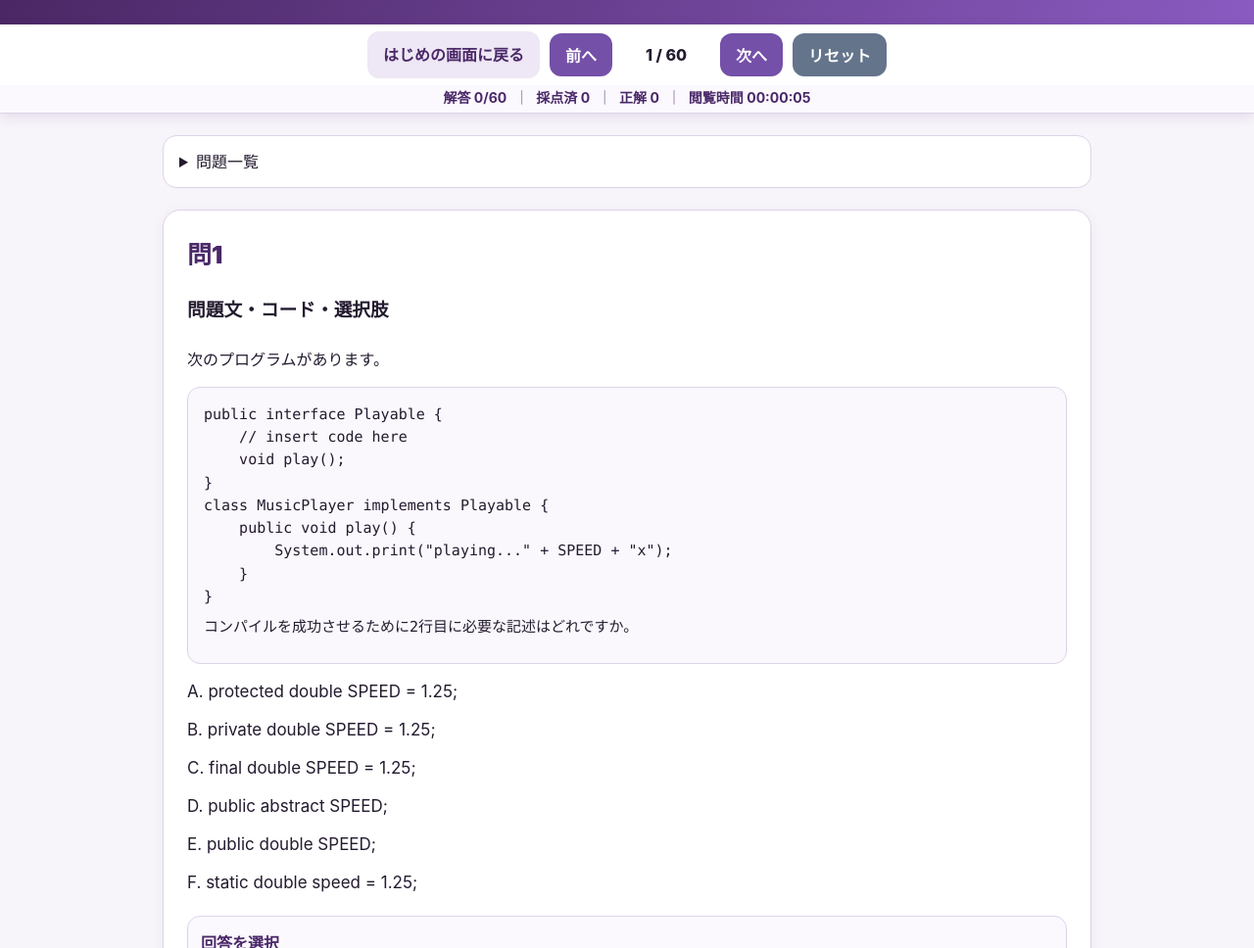
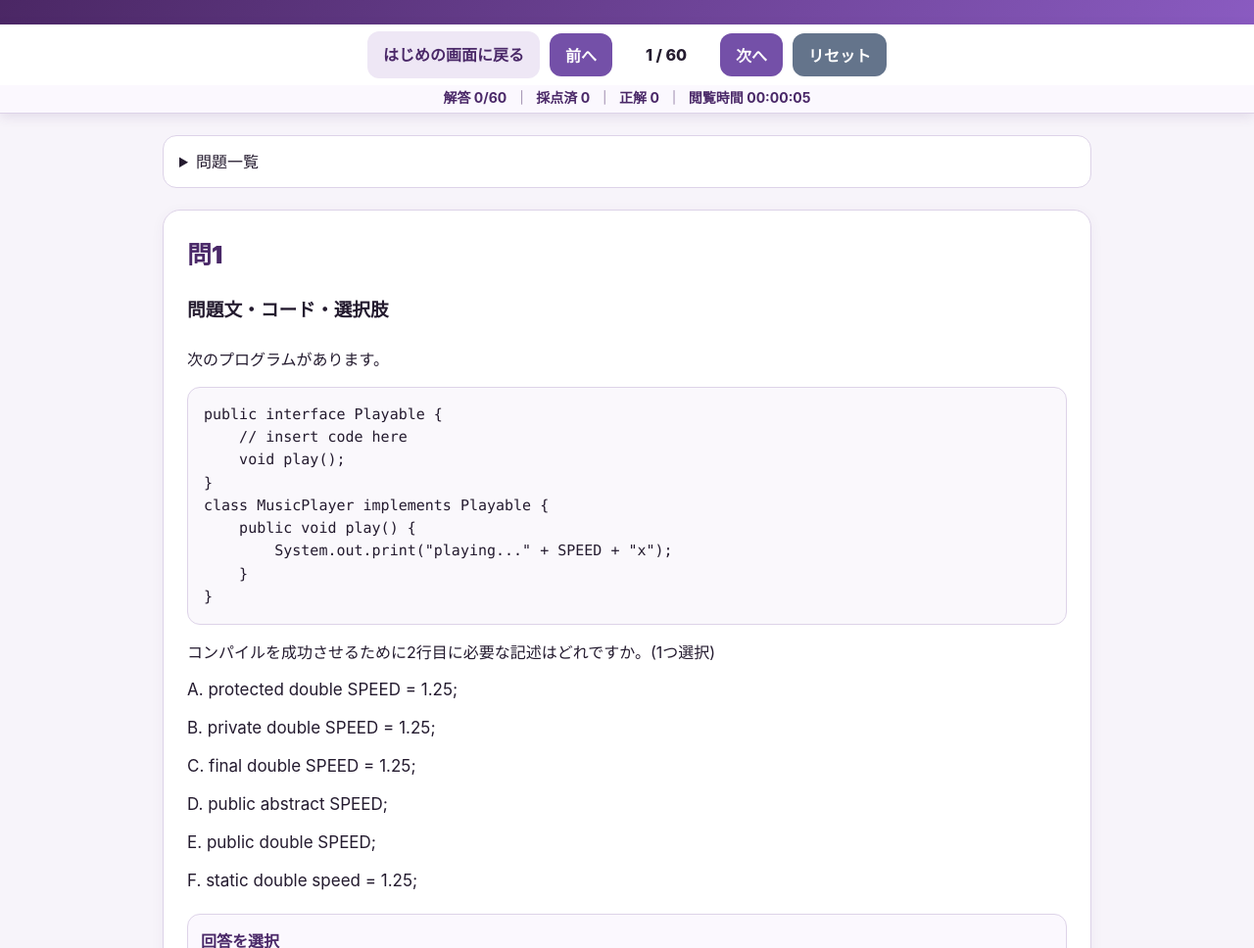
Before and after one commit to katochan31-collab/java-silver, a plain HTML site: page purple_mock2.html in a window 1280 px wide. Shown: the part 132-1100 px from the top of the page at 98% size. Drawn offline with Linux system fonts and the light colour scheme.

Commit message:
Add files via upload

```diff
--- a/purple_mock2.html
+++ b/purple_mock2.html
@@ -646,7 +646,8 @@ class MusicPlayer implements Playable {
     public void play() {
         System.out.print("playing..." + SPEED + "x");
     }
-}<p>コンパイルを成功させるために2行目に必要な記述はどれですか。</p></code></pre>
+}</code></pre>
+                <p>コンパイルを成功させるために2行目に必要な記述はどれですか。(1つ選択)</p>
                 <div class="choice" data-choice="A">A. protected double SPEED = 1.25;</div>
                 <div class="choice" data-choice="B">B. private double SPEED = 1.25;</div>
                 <div class="choice" data-choice="C">C. final double SPEED = 1.25;</div>
@@ -1979,11 +1980,13 @@ sealed class Drink implements Item {}</code></pre>
     }
 }</code></pre>
                 <div class="choice" data-choice="A">A.
-                    <code>Amy:Clara:Lewis:</code>と出力された後、ArrayIndexOutOfBoundsExceptionがスローされる</div>
+                    <code>Amy:Clara:Lewis:</code>と出力された後、ArrayIndexOutOfBoundsExceptionがスローされる
+                </div>
                 <div class="choice" data-choice="B">B. <code>Amy:Clara:Lewis:null:</code>が出力される</div>
                 <div class="choice" data-choice="C">C. <code>Amy:Clara:Lewis:</code>が出力される</div>
                 <div class="choice" data-choice="D">D.
-                    <code>[Amy, Clara][Lewis,</code>と出力された後、NullPointerExceptionがスローされる</div>
+                    <code>[Amy, Clara][Lewis,</code>と出力された後、NullPointerExceptionがスローされる
+                </div>
                 <div class="choice" data-choice="E">E. <code>[Amy, Clara][Lewis, null]</code>が出力される</div>
                 <div class="choice" data-choice="F">F. <code>[Amy, Clara][Lewis]</code>が出力される</div>
                 <div aria-label="回答欄" class="answer-controls">
```
